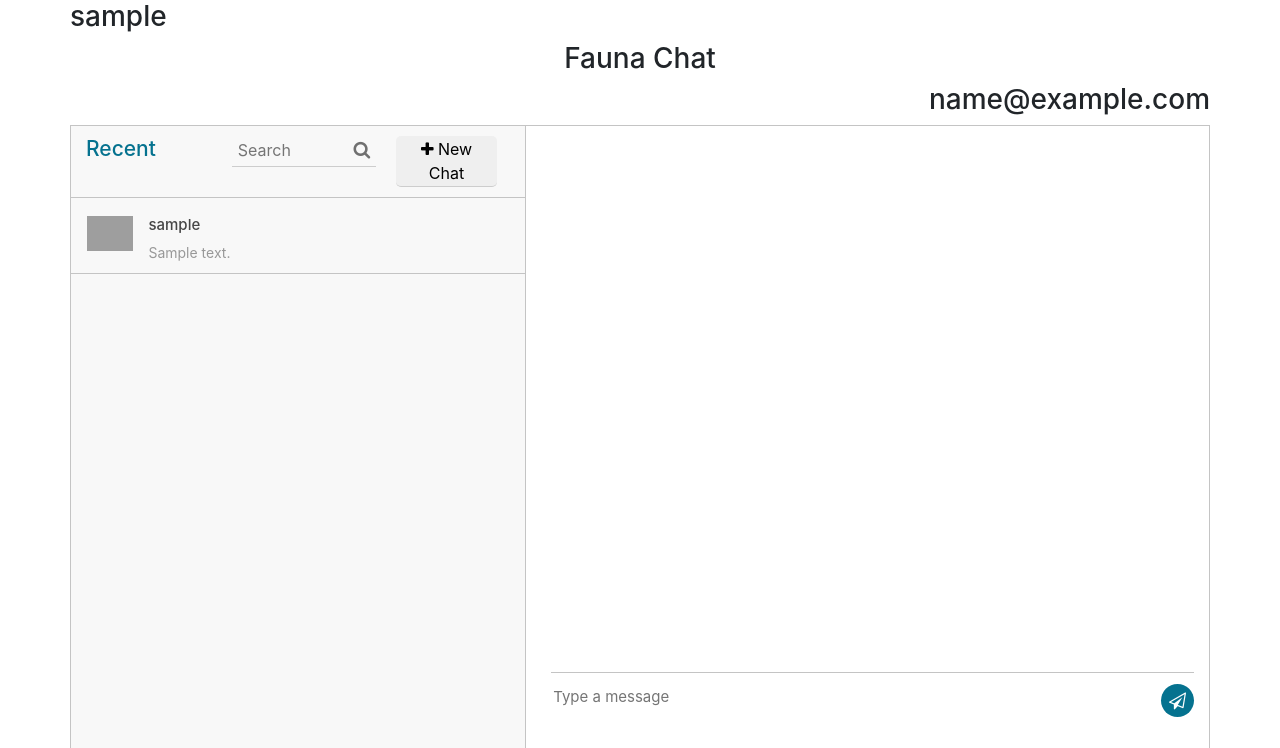
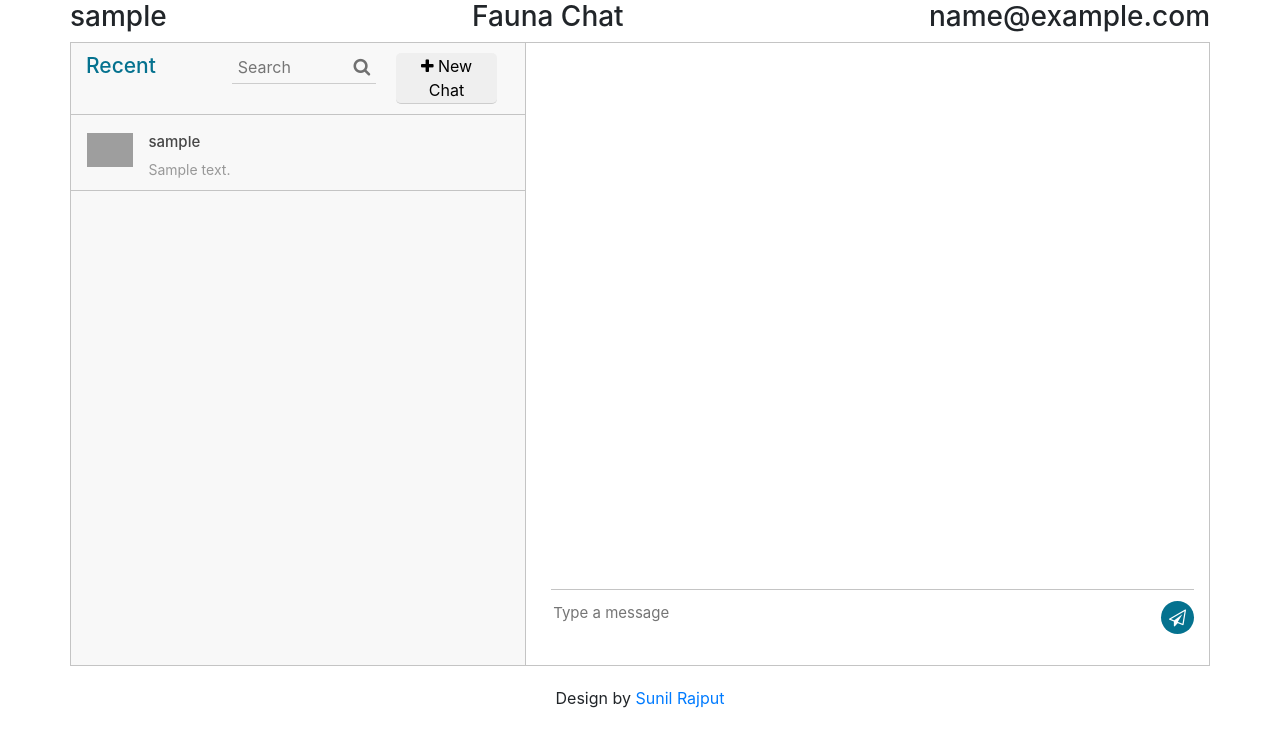
Before and after one commit to Bamimore-Tomi/fauna-chat, a Flask app: template templates/chat.html in a window 1280 px wide. Shown: the top 748 px of the page. After the commit the page ends 708 px from the top, so only its background shows below. Run offline with Flask 2, Linux system fonts and the light colour scheme; the template is opened without the code that fills it: most values are stand-ins (such as "Sample title", 1, 10 or a date in 2020); some libraries are stand-ins or nearby versions; grey boxes are pictures that could not be loaded.

Commit message:
omouex, e choke o

```diff
--- a/main.py
+++ b/main.py
@@ -114,7 +114,7 @@ def login():
 def new_chat():
     user_id = session["user"]["id"]
     new_chat = request.form["email"].strip().lower()
-    # If user is trying to add theirself, do nothing
+    # If user is trying to add their self, do nothing
     if new_chat == session["user"]["email"]:
         return redirect(url_for("chat"))
 
--- a/templates/chat.html
+++ b/templates/chat.html
@@ -9,6 +9,12 @@
 </head>
 <body>
 <style>
+.container-header {
+width: 100%;
+display: flex;
+justify-content: space-between;
+align-items: center;
+}
 .container{max-width:1170px; margin:auto;}
 img{ max-width:100%;}
 .inbox_people {
@@ -189,9 +195,11 @@ img{ max-width:100%;}
 }
 </style>
 <div class="container">
+<div class="container-header">
 <h3 class=" text-left"> {{ user_data["username"] }}</h3>
 <h3 class=" text-center">Fauna Chat</h3>
 <h3 class=" text-right">{{ user_data["email"] }}</h3>
+</div>
 <div class="messaging">
       <div class="inbox_msg">
         <div class="inbox_people">
```
